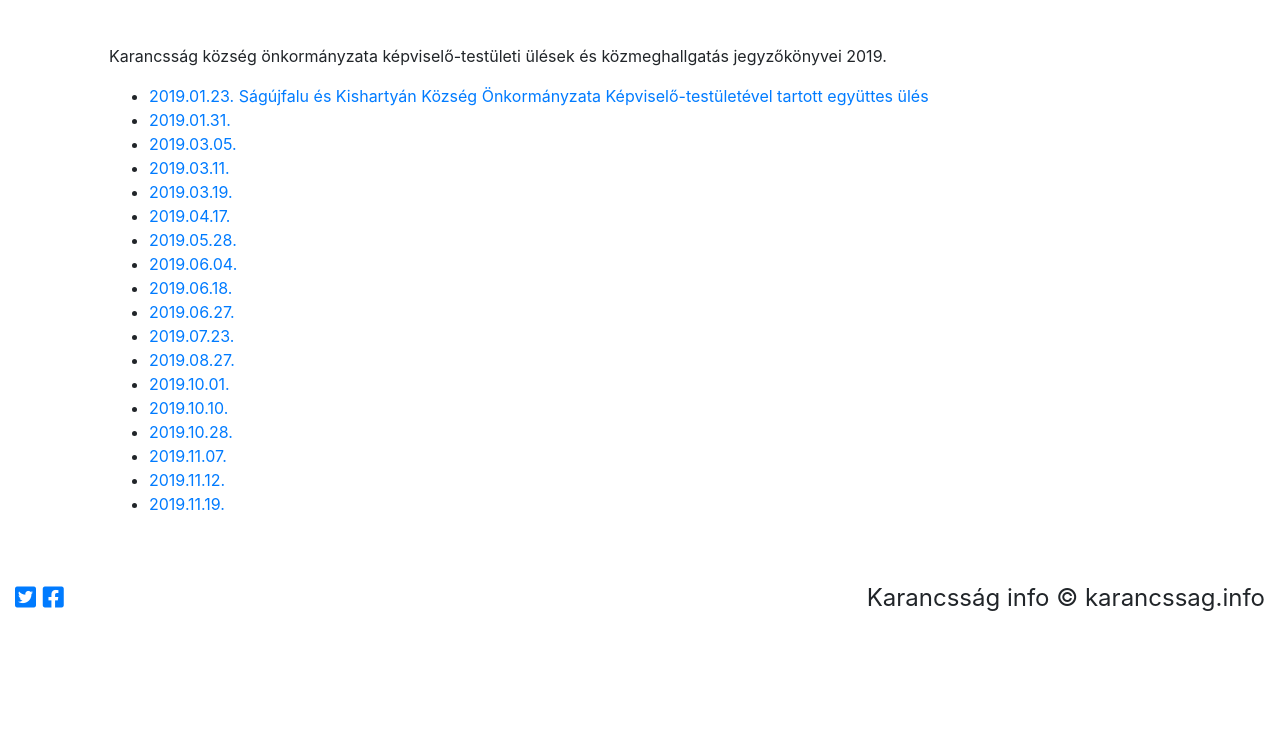
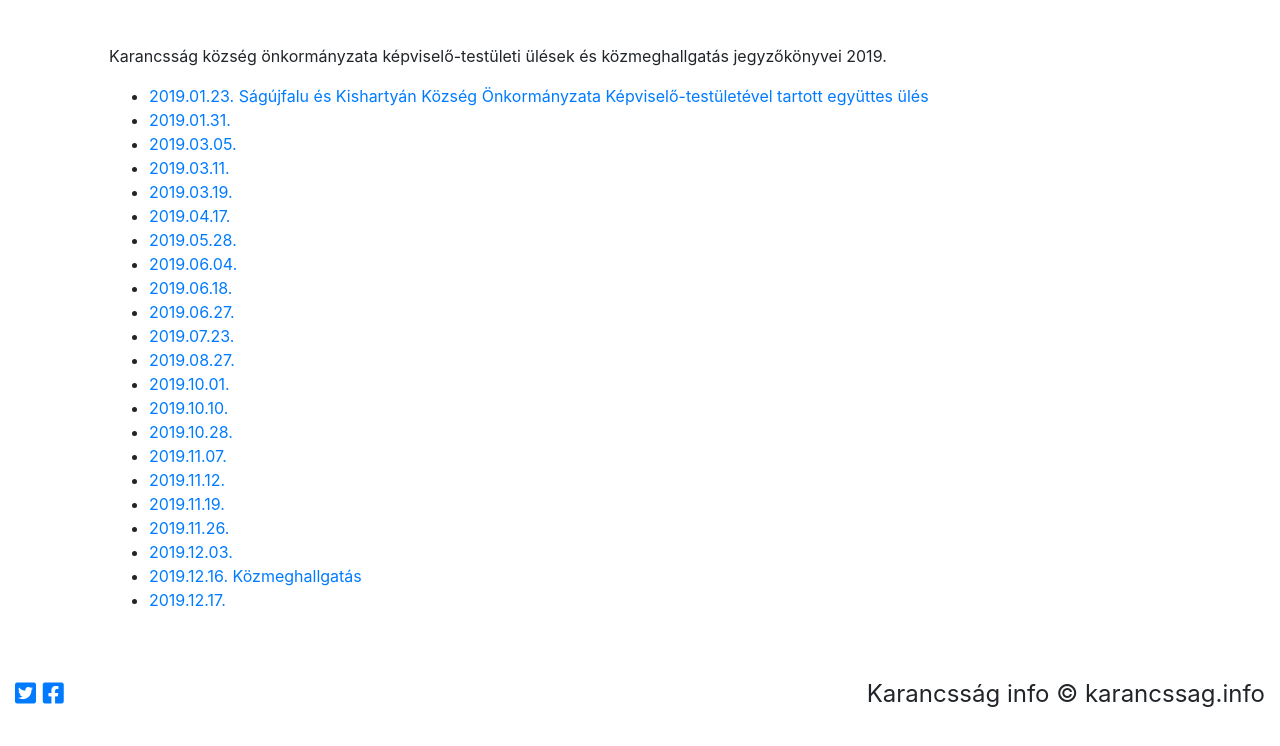
Before and after one commit to karancssag-info/karancssag.info, a Jekyll site: the page built from 2019.md, in a window 1280 px wide, cut to the strip 84-830 px from the top of the page. Built offline with Jekyll 4.4.1, drawn with Linux system fonts in a browser that asks for light colours; nearby versions of some CDN libraries; comment, search, counter and statistics services are not loaded.

Commit message:
2019 jkv-ek

```diff
--- a/2019.md
+++ b/2019.md
@@ -26,6 +26,10 @@ Karancsság község önkormányzata képviselő-testületi ülések és közmeg
 + [2019.11.07.][16]{:target="_blank"}
 + [2019.11.12.][17]{:target="_blank"}
 + [2019.11.19.][18]{:target="_blank"}
++ [2019.11.26.][19]{:target="_blank"}
++ [2019.12.03.][20]{:target="_blank"}
++ [2019.12.16. Közmeghallgatás][21]{:target="_blank"}
++ [2019.12.17.][22]{:target="_blank"}
 
 [1]:{{ site.static_url }}/download/2019_01_23_egyuttes.pdf
 [2]:{{ site.static_url }}/download/2019_01_31.pdf
@@ -45,3 +49,7 @@ Karancsság község önkormányzata képviselő-testületi ülések és közmeg
 [16]:{{ site.static_url }}/download/2019_11_07.pdf
 [17]:{{ site.static_url }}/download/2019_11_12.pdf
 [18]:{{ site.static_url }}/download/2019_11_19.pdf
+[19]:{{ site.static_url }}/download/2019_11_26.pdf
+[20]:{{ site.static_url }}/download/2019_12_03.pdf
+[21]:{{ site.static_url }}/download/2019_12_16_kozmeghallgatas.pdf
+[22]:{{ site.static_url }}/download/2019_12_17.pdf
```
